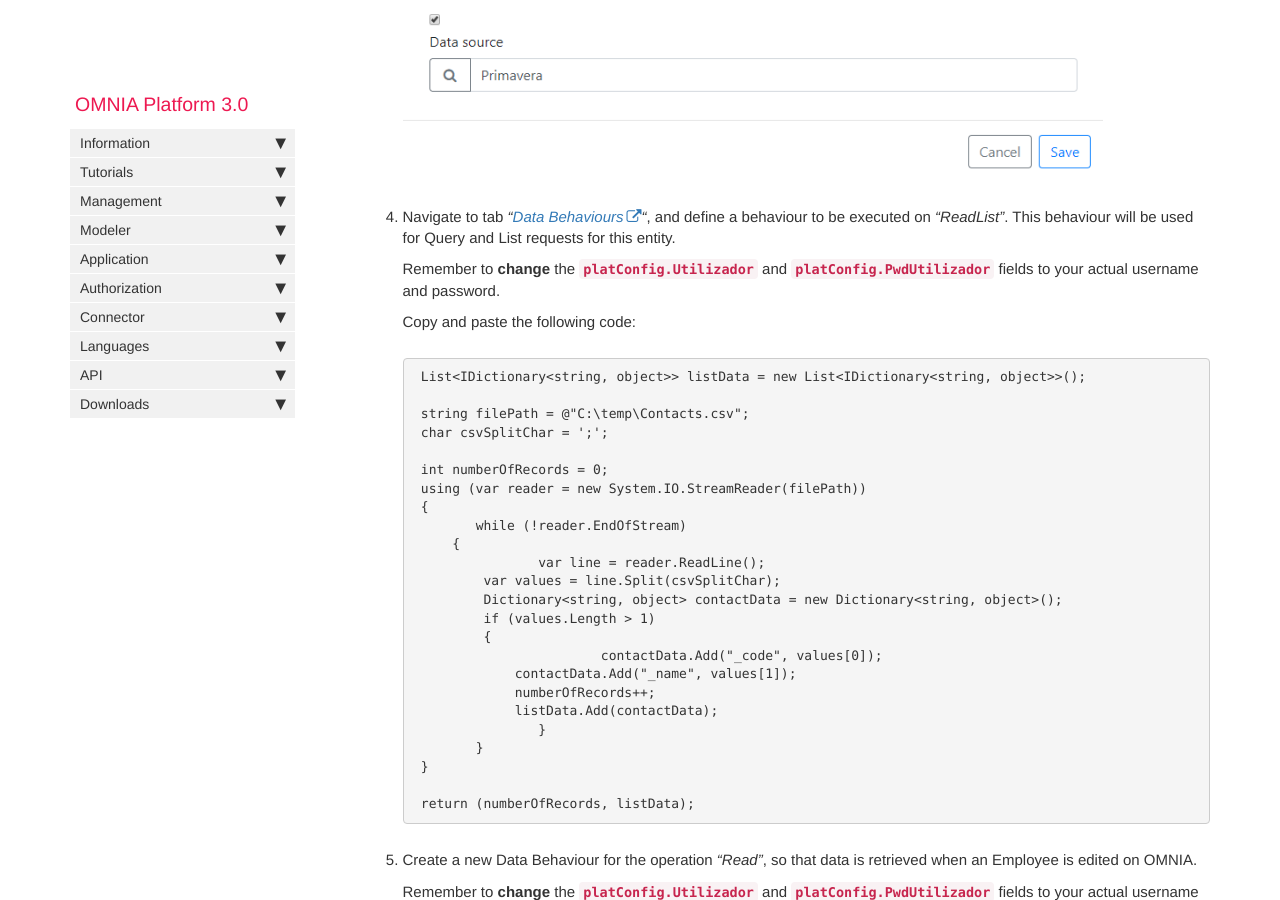
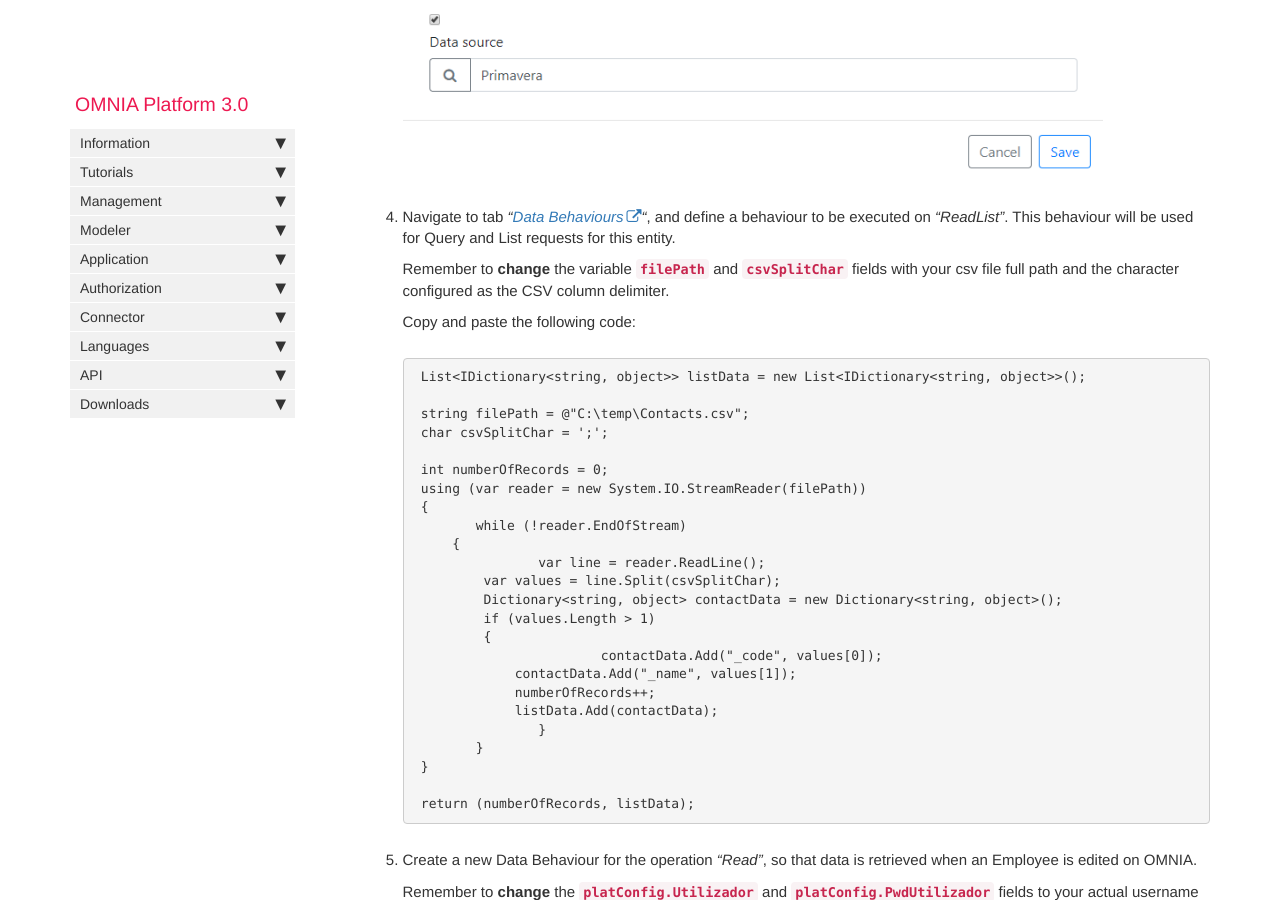
Before and after one commit to daniel8lopes/omnia3, a Jekyll site: the page built from docs/pages/omnia3/Tutorials/omnia3_connectortutorial.md, in a window 1280 px wide and 900 px high, scrolled down 2085 px. Built offline with Jekyll 4.4.1, drawn with Linux system fonts in a browser that asks for light colours; nearby versions of some CDN libraries; comment, search, counter and statistics services are not loaded.

Commit message:
Update omnia3_connectortutorial.md

````diff
--- a/docs/pages/omnia3/Tutorials/omnia3_connectortutorial.md
+++ b/docs/pages/omnia3/Tutorials/omnia3_connectortutorial.md
@@ -53,7 +53,7 @@ This tutorial assumes that you have created a OMNIA tenant ([click here to see h
 
 5. Navigate to tab *"[Data Behaviours](https://docs.numbersbelieve.com/omnia3_modeler_datasources.html)"*, and define a behaviour to be executed on *"ReadList"*. This behaviour will be used for Query and List requests for this entity.
 
-    Remember to **change** the **```platConfig.Utilizador```** and **```platConfig.PwdUtilizador```** fields to your actual username and password.
+    Remember to **change** the variable **```filePath```** and **```csvSplitChar```** fields with your csv file full path and the character configured as the CSV column delimiter.
 
     Copy and paste the following code:
     ```C#
````
